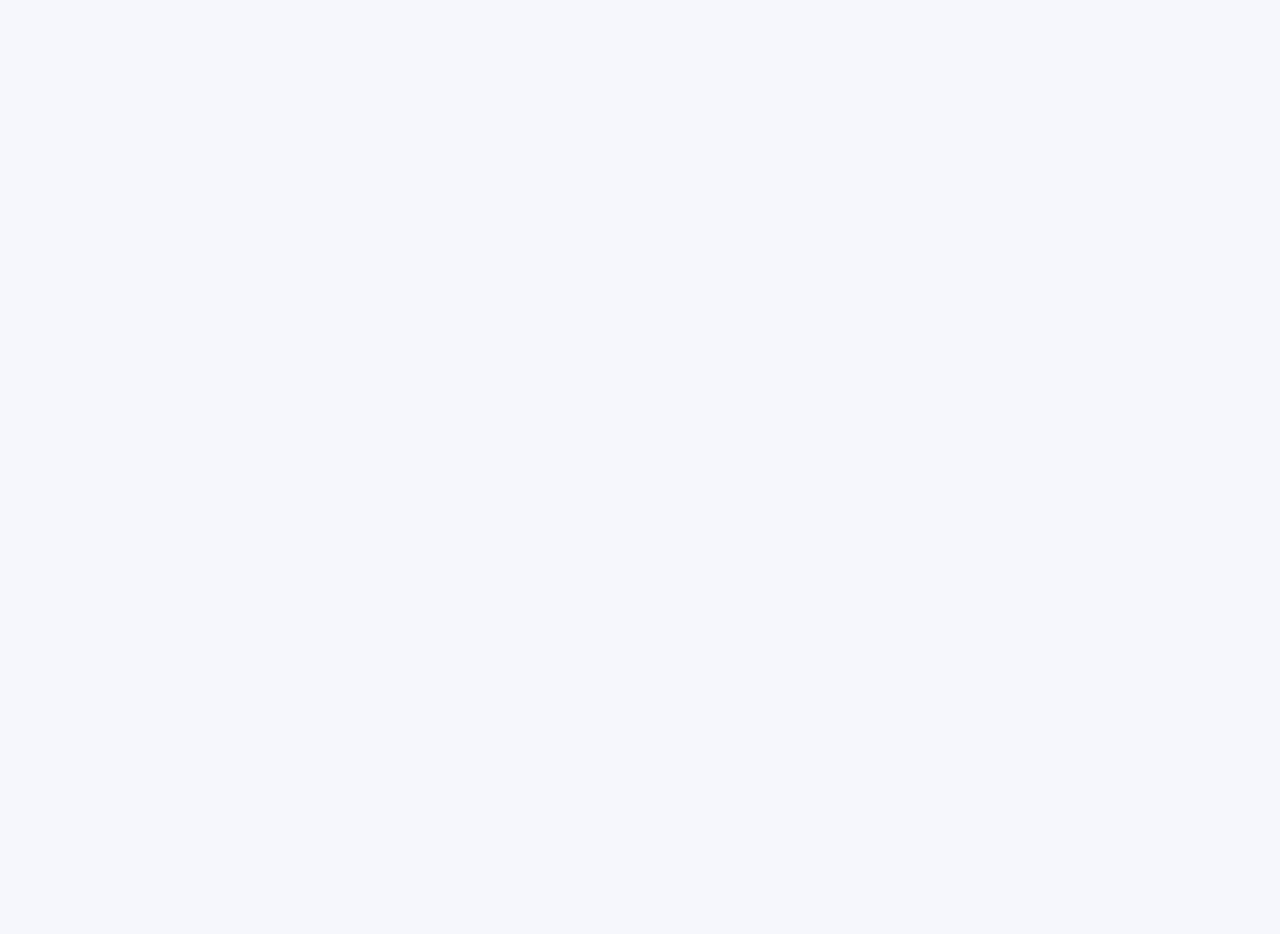
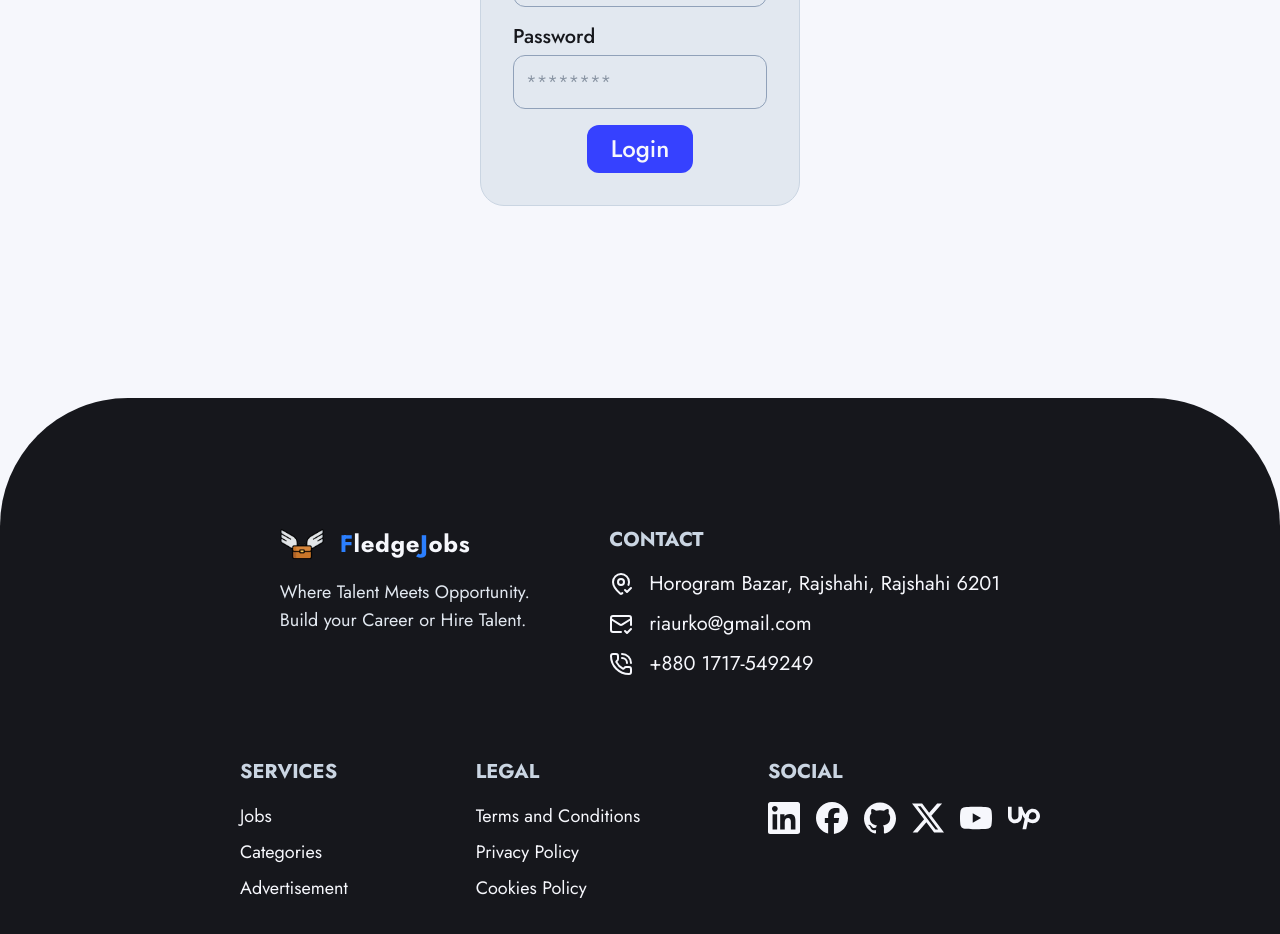
Before and after one commit to ninjaquasar/FledgeJobs, a React (Vite) app: page /login in a window 1280 px wide. Before the commit this address had no page. Shown: the part 360-1294 px from the top of the page. Before the commit the page ends 800 px from the top, so only its background shows below. Built offline with nearby package versions, Linux system fonts and the light colour scheme.

Commit message:
Login page design
Designed Login Page -|- Created some Reusable Components (Input, Button) -|- Added Links in Footer

```diff
--- /dev/null
+++ b/src/components/Button.jsx
@@ -0,0 +1,22 @@
+const Button = ({
+	children = "Button",
+	type = "button",
+	padx = "px-4",
+	pady = "py-2",
+	fontSize = "text-xl",
+	fullRounded = false,
+	rounded = "rounded-xl",
+	customClasses = "",
+}) => {
+	return (
+		<button
+			type={type}
+			className={`${padx} ${pady} ${fontSize} ${fullRounded ? "rounded-full" : rounded}
+			} bg-primary text-light font-medium cursor-pointer hover:bg-gradient-to-r hover:from-primary hover:to-indigo-500 active:bg-gradient-to-l ${customClasses}`}
+		>
+			{children}
+		</button>
+	);
+};
+
+export default Button;
--- /dev/null
+++ b/src/components/InputField.jsx
@@ -0,0 +1,31 @@
+const InputField = ({
+	label = "Input",
+	type = "text",
+	id = "",
+	name = "",
+	placeholder = "",
+	required = true,
+	children = null,
+}) => {
+	return (
+		<div className="flex flex-col space-y-1">
+			<label
+				htmlFor={id}
+				className="text-xl font-medium"
+			>
+				{label}
+			</label>
+			<input
+				type={type}
+				id={id}
+				name={name}
+				placeholder={placeholder}
+				required={required}
+				className="p-3 text-lg text-slate-700 border border-slate-400 focus:bg-slate-300 focus:outline-none focus:border-primary/60 rounded-xl caret-primary"
+			/>
+			{children}
+		</div>
+	);
+};
+
+export default InputField;
--- a/src/layouts/Footer.jsx
+++ b/src/layouts/Footer.jsx
@@ -1,10 +1,6 @@
-import {
-	MailCheckIcon,
-	MapPinCheckIcon,
-	MapPinCheckInsideIcon,
-	PhoneCallIcon,
-} from "lucide-react";
+import { MailCheckIcon, MapPinCheckIcon, PhoneCallIcon } from "lucide-react";
 import logo from "../assets/logo.png";
+import { Link } from "react-router";
 
 const Footer = () => {
 	return (
@@ -70,9 +66,33 @@ const Footer = () => {
 				>
 					<h5 className="text-xl font-bold uppercase text-slate-300">Services</h5>
 					<ul className="space-y-2 text-lg">
-						<li>Jobs</li>
-						<li>Categories</li>
-						<li>Advertisement</li>
+						<li>
+							<Link
+								to="/jobs-grid"
+								target="_blank"
+								className="hover:text-blue-500 transition-colors duration-100"
+							>
+								Jobs
+							</Link>
+						</li>
+						<li>
+							<Link
+								to="/categories-grid"
+								target="_blank"
+								className="hover:text-blue-500 transition-colors duration-100"
+							>
+								Categories
+							</Link>
+						</li>
+						<li>
+							<a
+								href="https://en.wikipedia.org/wiki/Advertising"
+								target="_blank"
+								className="hover:text-blue-500 transition-colors duration-100"
+							>
+								Advertisement
+							</a>
+						</li>
 					</ul>
 				</div>
 				{/* Legal Links */}
@@ -82,10 +102,33 @@ const Footer = () => {
 				>
 					<h5 className="text-xl font-bold uppercase text-slate-300">Legal</h5>
 					<ul className="space-y-2 text-lg">
-						<li>Terms and Conditions</li>
-						<li>Privacy Policy</li>
-						<li>Comment Policy</li>
-						<li>Cookies Policy</li>
+						<li>
+							<a
+								href="https://en.wikipedia.org/wiki/Terms_of_service"
+								target="_blank"
+								className="hover:text-blue-500 transition-colors duration-100"
+							>
+								Terms and Conditions
+							</a>
+						</li>
+						<li>
+							<a
+								href="https://en.wikipedia.org/wiki/Privacy_policy"
+								target="_blank"
+								className="hover:text-blue-500 transition-colors duration-100"
+							>
+								Privacy Policy
+							</a>
+						</li>
+						<li>
+							<a
+								href="https://www.wikicred.org/pages/cookie-policy"
+								target="_blank"
+								className="hover:text-blue-500 transition-colors duration-100"
+							>
+								Cookies Policy
+							</a>
+						</li>
 					</ul>
 				</div>
 				{/* Social Links */}
@@ -96,6 +139,11 @@ const Footer = () => {
 					<h5 className="text-xl font-bold uppercase text-slate-300">Social</h5>
 					<ul className="flex gap-x-4">
 						<li>
+							<a
+								href="https://www.linkedin.com/in/riaurko"
+								target="_blank"
+								rel="noopener noreferrer"
+							>
 								<svg
 									width={32}
 									height={32}
@@ -106,77 +154,101 @@ const Footer = () => {
 									fill-rule="evenodd"
 									clip-rule="evenodd"
 									viewBox="0 0 512 512"
-								className="fill-light"
+									className="fill-light hover:fill-blue-500"
 								>
-								<title>LinkedIn</title>
-								<path
-									fill="#fff"
-									d="M474.919 0H38.592C17.72 0 0 16.504 0 36.841V475.14C0 495.496 11.629 512 32.492 512h436.327C489.718 512 512 495.496 512 475.14V36.841C512 16.504 495.809 0 474.919 0zM195.043 195.043h68.928v35.136h.755c10.505-18.945 41.541-38.177 79.921-38.177 73.655 0 94.214 39.108 94.214 111.538v135.321h-73.148V316.883c0-32.427-12.947-60.883-43.227-60.883-36.768 0-54.295 24.889-54.295 65.758v117.103h-73.148V195.043zM73.139 438.861h73.148V195.043H73.139v243.818zm82.289-329.148c0 25.258-20.457 45.715-45.715 45.715-25.258 0-45.715-20.457-45.715-45.715 0-25.258 20.457-45.715 45.715-45.715 25.258 0 45.715 20.457 45.715 45.715z"
-								/>
+									<path d="M474.919 0H38.592C17.72 0 0 16.504 0 36.841V475.14C0 495.496 11.629 512 32.492 512h436.327C489.718 512 512 495.496 512 475.14V36.841C512 16.504 495.809 0 474.919 0zM195.043 195.043h68.928v35.136h.755c10.505-18.945 41.541-38.177 79.921-38.177 73.655 0 94.214 39.108 94.214 111.538v135.321h-73.148V316.883c0-32.427-12.947-60.883-43.227-60.883-36.768 0-54.295 24.889-54.295 65.758v117.103h-73.148V195.043zM73.139 438.861h73.148V195.043H73.139v243.818zm82.289-329.148c0 25.258-20.457 45.715-45.715 45.715-25.258 0-45.715-20.457-45.715-45.715 0-25.258 20.457-45.715 45.715-45.715 25.258 0 45.715 20.457 45.715 45.715z" />
 								</svg>
+							</a>
 						</li>
 						<li>
+							<a
+								href="https://www.facebook.com/riaurko"
+								target="_blank"
+								rel="noopener noreferrer"
+							>
 								<svg
 									width={32}
 									height={32}
 									role="img"
 									viewBox="0 0 24 24"
 									xmlns="http://www.w3.org/2000/svg"
-								className="fill-light"
+									className="fill-light hover:fill-blue-500"
 								>
-								<title>Facebook</title>
 									<path d="M9.101 23.691v-7.98H6.627v-3.667h2.474v-1.58c0-4.085 1.848-5.978 5.858-5.978.401 0 .955.042 1.468.103a8.68 8.68 0 0 1 1.141.195v3.325a8.623 8.623 0 0 0-.653-.036 26.805 26.805 0 0 0-.733-.009c-.707 0-1.259.096-1.675.309a1.686 1.686 0 0 0-.679.622c-.258.42-.374.995-.374 1.752v1.297h3.919l-.386 2.103-.287 1.564h-3.246v8.245C19.396 23.238 24 18.179 24 12.044c0-6.627-5.373-12-12-12s-12 5.373-12 12c0 5.628 3.874 10.35 9.101 11.647Z" />
 								</svg>
+							</a>
 						</li>
 						<li>
+							<a
+								href="https://github.com/riaurko"
+								target="_blank"
+								rel="noopener noreferrer"
+							>
 								<svg
 									width={32}
 									height={32}
 									role="img"
 									viewBox="0 0 24 24"
 									xmlns="http://www.w3.org/2000/svg"
-								className="fill-light"
+									className="fill-light hover:fill-blue-500"
 								>
-								<title>GitHub</title>
 									<path d="M12 .297c-6.63 0-12 5.373-12 12 0 5.303 3.438 9.8 8.205 11.385.6.113.82-.258.82-.577 0-.285-.01-1.04-.015-2.04-3.338.724-4.042-1.61-4.042-1.61C4.422 18.07 3.633 17.7 3.633 17.7c-1.087-.744.084-.729.084-.729 1.205.084 1.838 1.236 1.838 1.236 1.07 1.835 2.809 1.305 3.495.998.108-.776.417-1.305.76-1.605-2.665-.3-5.466-1.332-5.466-5.93 0-1.31.465-2.38 1.235-3.22-.135-.303-.54-1.523.105-3.176 0 0 1.005-.322 3.3 1.23.96-.267 1.98-.399 3-.405 1.02.006 2.04.138 3 .405 2.28-1.552 3.285-1.23 3.285-1.23.645 1.653.24 2.873.12 3.176.765.84 1.23 1.91 1.23 3.22 0 4.61-2.805 5.625-5.475 5.92.42.36.81 1.096.81 2.22 0 1.606-.015 2.896-.015 3.286 0 .315.21.69.825.57C20.565 22.092 24 17.592 24 12.297c0-6.627-5.373-12-12-12" />
 								</svg>
+							</a>
 						</li>
 						<li>
+							<a
+								href="https://x.com/riaurko"
+								target="_blank"
+								rel="noopener noreferrer"
+							>
 								<svg
 									width={32}
 									height={32}
 									role="img"
 									viewBox="0 0 24 24"
 									xmlns="http://www.w3.org/2000/svg"
-								className="fill-light"
+									className="fill-light hover:fill-blue-500"
 								>
-								<title>Twitter/X</title>
 									<path d="M18.901 1.153h3.68l-8.04 9.19L24 22.846h-7.406l-5.8-7.584-6.638 7.584H.474l8.6-9.83L0 1.154h7.594l5.243 6.932ZM17.61 20.644h2.039L6.486 3.24H4.298Z" />
 								</svg>
+							</a>
 						</li>
 						<li>
+							<a
+								href="https://www.youtube.com/@riaurko"
+								target="_blank"
+								rel="noopener noreferrer"
+							>
 								<svg
 									width={32}
 									height={32}
 									role="img"
 									viewBox="0 0 24 24"
 									xmlns="http://www.w3.org/2000/svg"
-								className="fill-light"
+									className="fill-light hover:fill-blue-500"
 								>
 									<path d="M23.498 6.186a3.016 3.016 0 0 0-2.122-2.136C19.505 3.545 12 3.545 12 3.545s-7.505 0-9.377.505A3.017 3.017 0 0 0 .502 6.186C0 8.07 0 12 0 12s0 3.93.502 5.814a3.016 3.016 0 0 0 2.122 2.136c1.871.505 9.376.505 9.376.505s7.505 0 9.377-.505a3.015 3.015 0 0 0 2.122-2.136C24 15.93 24 12 24 12s0-3.93-.502-5.814zM9.545 15.568V8.432L15.818 12l-6.273 3.568z" />
 								</svg>
+							</a>
 						</li>
 						<li>
+							<a
+								href="https://www.upwork.com/freelancers/~019a6b7cbde89135af"
+								target="_blank"
+								rel="noopener noreferrer"
+							>
 								<svg
 									width={32}
 									height={32}
 									role="img"
 									viewBox="0 0 24 24"
 									xmlns="http://www.w3.org/2000/svg"
-								className="fill-light"
+									className="fill-light hover:fill-blue-500"
 								>
 									<path d="M18.561 13.158c-1.102 0-2.135-.467-3.074-1.227l.228-1.076.008-.042c.207-1.143.849-3.06 2.839-3.06 1.492 0 2.703 1.212 2.703 2.703-.001 1.489-1.212 2.702-2.704 2.702zm0-8.14c-2.539 0-4.51 1.649-5.31 4.366-1.22-1.834-2.148-4.036-2.687-5.892H7.828v7.112c-.002 1.406-1.141 2.546-2.547 2.548-1.405-.002-2.543-1.143-2.545-2.548V3.492H0v7.112c0 2.914 2.37 5.303 5.281 5.303 2.913 0 5.283-2.389 5.283-5.303v-1.19c.529 1.107 1.182 2.229 1.974 3.221l-1.673 7.873h2.797l1.213-5.71c1.063.679 2.285 1.109 3.686 1.109 3 0 5.439-2.452 5.439-5.45 0-3-2.439-5.439-5.439-5.439z" />
 								</svg>
+							</a>
 						</li>
 					</ul>
 				</div>
--- /dev/null
+++ b/src/layouts/LoginCard.jsx
@@ -0,0 +1,44 @@
+import { LogInIcon } from "lucide-react";
+import React from "react";
+import InputField from "../components/InputField";
+import Button from "../components/Button";
+
+const LoginCard = () => {
+	return (
+		<div className="w-2/5 mx-auto p-8 bg-slate-200 border border-slate-300 rounded-3xl space-y-8">
+			<h3 className="text-3xl font-bold flex items-center justify-center gap-x-4 text-primary">
+				<LogInIcon size={32} />
+				Log In
+			</h3>
+			<form className="space-y-4">
+				<InputField
+					label="Email"
+					type="email"
+					name="userEmail"
+					id="user-email"
+					placeholder="name@example.com"
+					required
+				/>
+				<InputField
+					label="Password"
+					type="password"
+					name="userPassword"
+					id="user-password"
+					placeholder="********"
+					required
+				/>
+				<div className="flex justify-center">
+					<Button
+						type="submit"
+						padx="px-6"
+						fontSize="text-2xl"
+					>
+						Login
+					</Button>
+				</div>
+			</form>
+		</div>
+	);
+};
+
+export default LoginCard;
--- /dev/null
+++ b/src/pages/Login.jsx
@@ -0,0 +1,16 @@
+import LoginCard from "../layouts/LoginCard";
+
+const Login = () => {
+	return (
+		<main className="py-24">
+			<section
+				id="login-section"
+				className="px-60"
+			>
+				<LoginCard />
+			</section>
+		</main>
+	);
+};
+
+export default Login;
--- a/src/routes/routes.jsx
+++ b/src/routes/routes.jsx
@@ -1,6 +1,7 @@
 import { createBrowserRouter } from "react-router";
 import Root from "../pages/Root";
 import Home from "../pages/Home";
+import Login from "../pages/Login";
 
 const router = createBrowserRouter([
 	{
@@ -11,6 +12,10 @@ const router = createBrowserRouter([
 				index: true,
 				Component: Home,
 			},
+			{
+				path: "/login",
+				Component: Login,
+			},
 		],
 	},
 ]);
```
Lines whose indentation alone changed are shown as unchanged.
